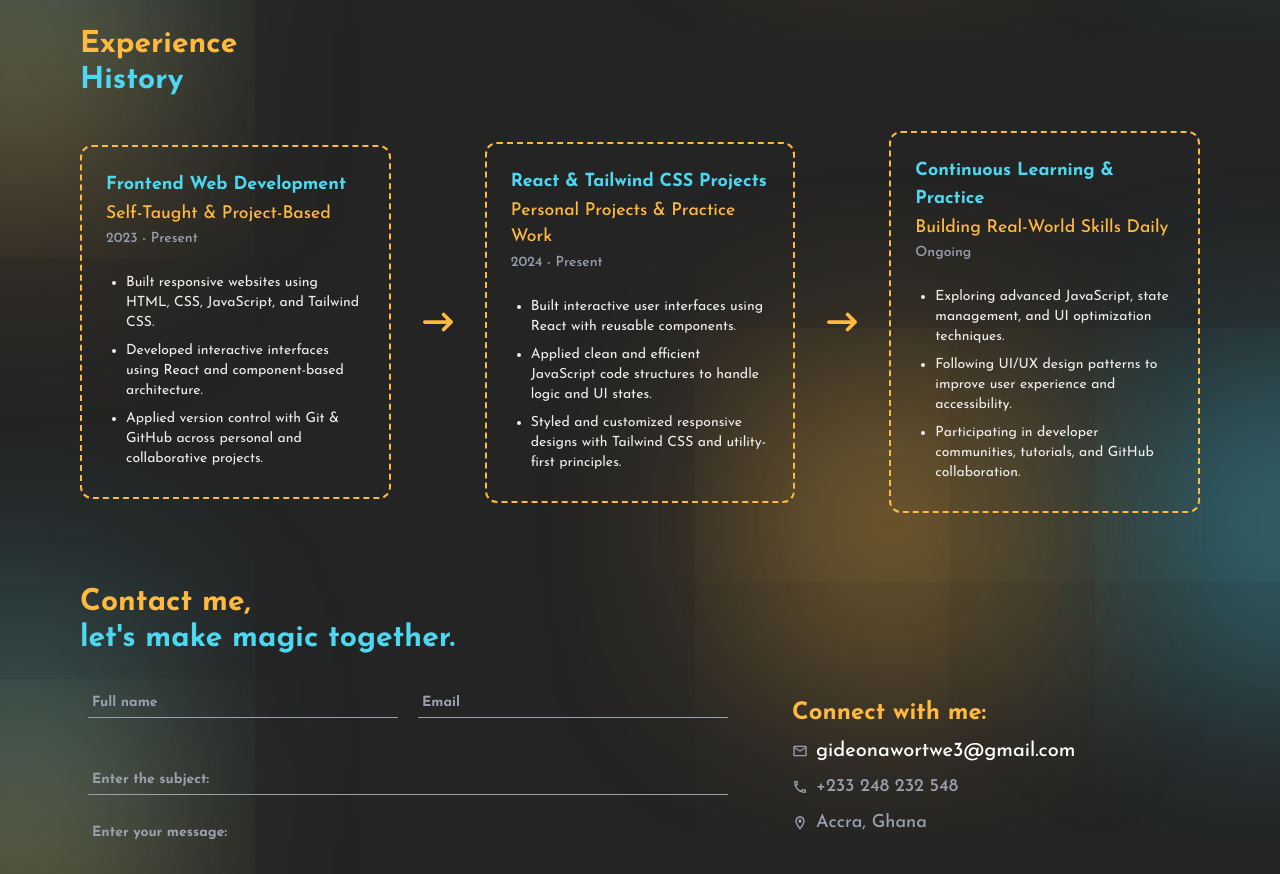
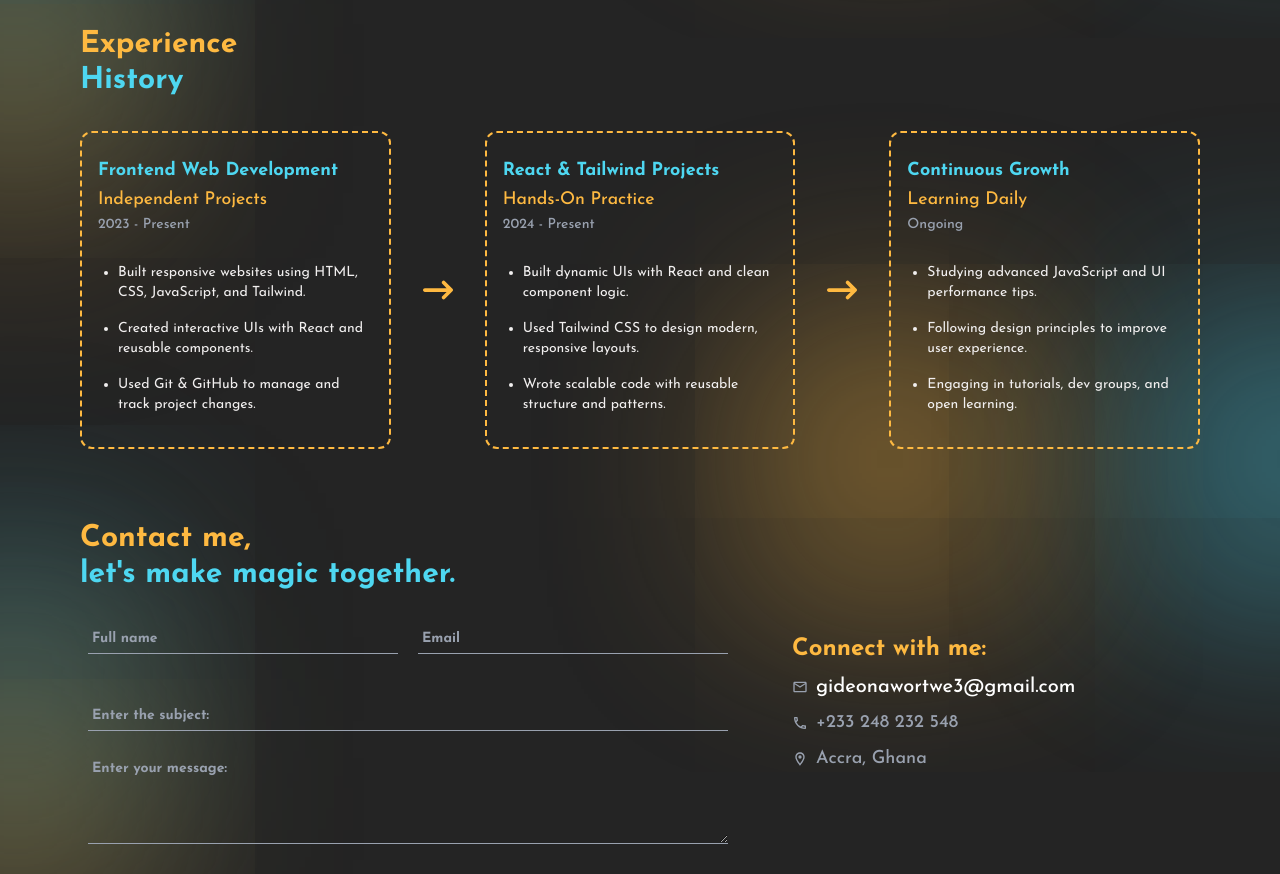
Before and after one commit to Walker-Gideon/walker.dev, a React (Vite) app: page / in a window 1280 px wide. Shown: the part 3640-4514 px from the top of the page. Built offline with nearby package versions, Linux system fonts and the light colour scheme; a web font is replaced by a local one.

Commit message:
There is a styling bug in the experience section

```diff
--- a/src/App.jsx
+++ b/src/App.jsx
@@ -1,29 +1,14 @@
-import { useEffect, useState } from "react";
 import About from "./components/about/About";
 import Contact from "./components/contact/Contact";
 import Experience from "./components/experience/Experience";
 import Gradients from "./components/ui/Gradients";
 import Header from "./components/header/Header";
 import Hero from "./components/hero/Hero";
-import PageLoader from "./components/ui/PageLoader";
 import Projects from "./components/project/Projects";
 import Skills from "./components/skill/Skills";
 
 function App() {
-  const [display, setDisplay] = useState(true);
-
-  useEffect(function () {
-    const timer = setTimeout(() => {
-      setDisplay(false);
-    }, 2000);
-    return () => clearTimeout(timer);
-  }, []);
-
   return (
-    <div className="relative">
-      {/* {display ? (
-      <PageLoader />
-      ) : ( */}
     <div className="relative">
       <Header />
       <Gradients />
@@ -46,8 +31,6 @@ function App() {
         </div>
       </main>
     </div>
-      {/* )}  */}
-    </div>
   );
 }
 
--- a/src/components/contact/ContactForm.jsx
+++ b/src/components/contact/ContactForm.jsx
@@ -13,11 +13,6 @@ function ContactForm() {
 
   const sendEmail = (e) => {
     e.preventDefault();
-
-    if (!name || !email || !subject || !message) {
-      alert("Please fill the form correctly");
-      return;
-    }
 
     emailjs
       .sendForm("service_2qmjz56", "template_dijwu0q", form.current, {
@@ -65,6 +60,7 @@ function ContactForm() {
               <input
                 type="text"
                 name="from_name"
+                required
                 value={name}
                 onChange={(e) => setName(e.target.value)}
                 placeholder="Full name"
@@ -76,6 +72,7 @@ function ContactForm() {
               <input
                 type="email"
                 name="from_email"
+                required
                 value={email}
                 onChange={(e) => setEmail(e.target.value)}
                 placeholder="Email"
@@ -88,6 +85,7 @@ function ContactForm() {
             <input
               type="text"
               name="subject"
+              required
               value={subject}
               onChange={(e) => setSubject(e.target.value)}
               placeholder="Enter the subject:"
@@ -99,6 +97,7 @@ function ContactForm() {
             <textarea
               type="text"
               name="message"
+              required
               value={message}
               onChange={(e) => setMessage(e.target.value)}
               placeholder="Enter your message:"
--- a/src/components/experience/Experience.jsx
+++ b/src/components/experience/Experience.jsx
@@ -4,10 +4,11 @@ import ExperienceHeader from "./ExperienceHeader";
 import { motion } from "motion/react";
 import { fadeIn } from "../motion/variants";
 
+/*
 const experience = [
   {
-    title: "Frontend Web Development",
-    subtitle: "Self-Taught & Project-Based",
+    title: "Web Development",
+    subtitle: "Independent Projects",
     date: "2023 - Present",
     text: [
       "Built responsive websites using HTML, CSS, JavaScript, and Tailwind CSS.",
@@ -16,23 +17,57 @@ const experience = [
     ],
   },
   {
-    title: "React & Tailwind CSS Projects",
-    subtitle: "Personal Projects & Practice Work",
+    title: "React UI Development",
+    subtitle: "Hands-On Practice",
     date: "2024 - Present",
     text: [
       "Built interactive user interfaces using React with reusable components.",
+      "Styled and customized responsive designs with Tailwind CSS and utility-first principles.",
       "Applied clean and efficient JavaScript code structures to handle logic and UI states.",
-      "Styled and customized responsive designs with Tailwind CSS and utility-first principles.",
     ],
   },
   {
-    title: "Continuous Learning & Practice",
-    subtitle: "Building Real-World Skills Daily",
+    title: "Daily Skill Growth",
+    subtitle: "Learning by Doing",
     date: "Ongoing",
     text: [
+      "Participating in developer communities, tutorials, and GitHub collaboration.",
       "Exploring advanced JavaScript, state management, and UI optimization techniques.",
       "Following UI/UX design patterns to improve user experience and accessibility.",
-      "Participating in developer communities, tutorials, and GitHub collaboration.",
+    ],
+  },
+];
+*/
+
+const experience = [
+  {
+    title: "Frontend Web Development",
+    subtitle: "Independent Projects",
+    date: "2023 - Present",
+    text: [
+      "Built responsive websites using HTML, CSS, JavaScript, and Tailwind.",
+      "Created interactive UIs with React and reusable components.",
+      "Used Git & GitHub to manage and track project changes.",
+    ],
+  },
+  {
+    title: "React & Tailwind Projects",
+    subtitle: "Hands-On Practice",
+    date: "2024 - Present",
+    text: [
+      "Built dynamic UIs with React and clean component logic.",
+      "Used Tailwind CSS to design modern, responsive layouts.",
+      "Wrote scalable code with reusable structure and patterns.",
+    ],
+  },
+  {
+    title: "Continuous Growth",
+    subtitle: "Learning Daily",
+    date: "Ongoing",
+    text: [
+      "Studying advanced JavaScript and UI performance tips.",
+      "Following design principles to improve user experience.",
+      "Engaging in tutorials, dev groups, and open learning.",
     ],
   },
 ];
--- a/src/components/experience/ExperienceContent.jsx
+++ b/src/components/experience/ExperienceContent.jsx
@@ -8,7 +8,7 @@ function ExperienceContent({ title, subtitle, date, text, index }) {
       initial="hidden"
       whileInView="show"
       viewport={{ once: false, amount: 0 }}
-      className="w-full h-full border-2 border-dashed rounded-xl p-6 border-primary"
+      className="midmedium:w-260 h-full border-2 border-dashed rounded-xl py-6 px-4 border-primary"
     >
       <div className="font-medium">
         <h1 className="text-lg font-bold text-blueprime">{title}</h1>
@@ -21,7 +21,7 @@ function ExperienceContent({ title, subtitle, date, text, index }) {
       <div className="mt-5 midmedium:w-">
         {text.map((text, index) => (
           <ul key={index} className="list-disc pl-5 text-sm">
-            <li className="py-1">{text}</li>
+            <li className="py-2">{text}</li>
           </ul>
         ))}
       </div>
```
Also changed, not shown: src/index.css (+0 -8 lines). Lines whose indentation alone changed are shown as unchanged.
